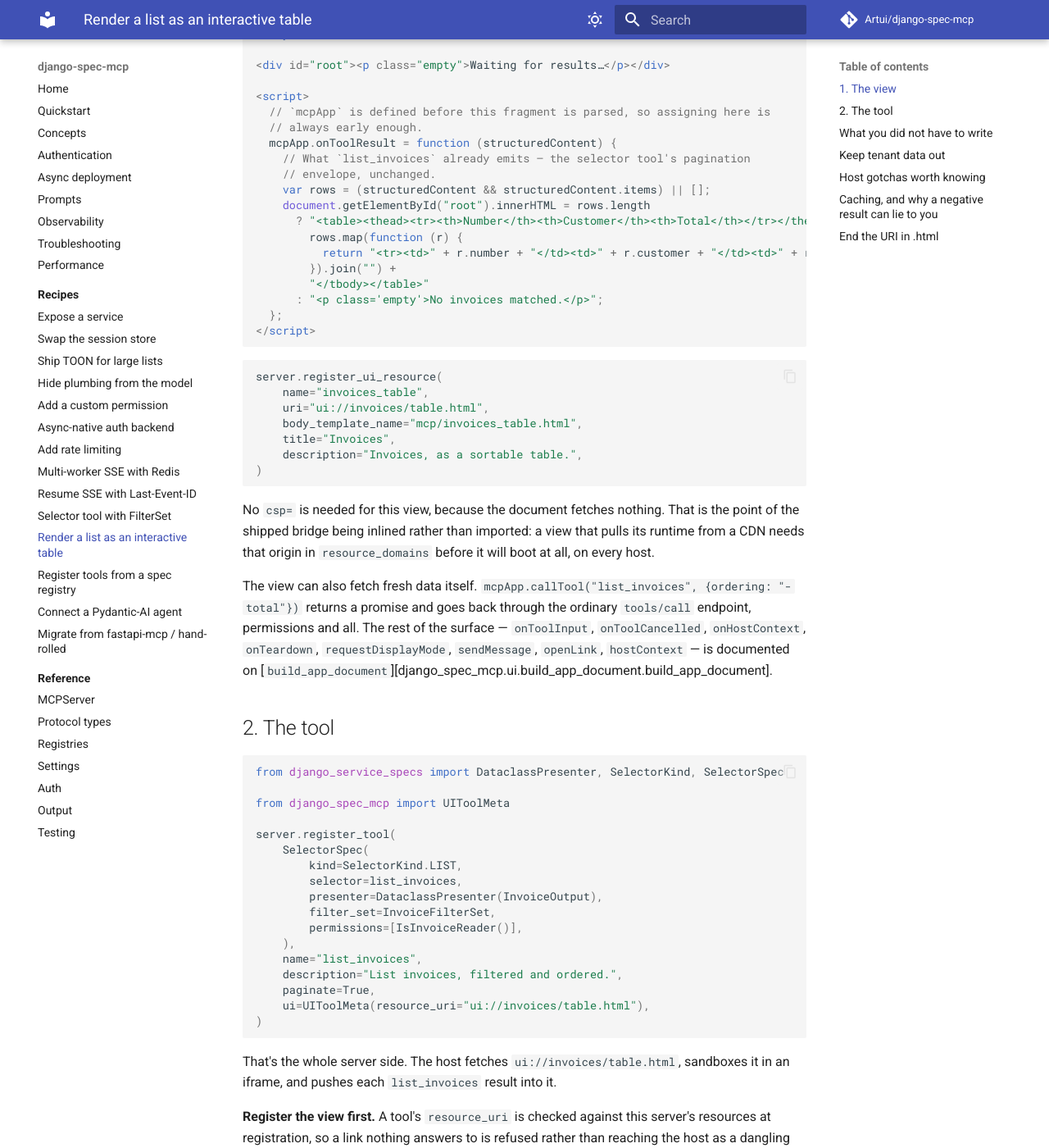
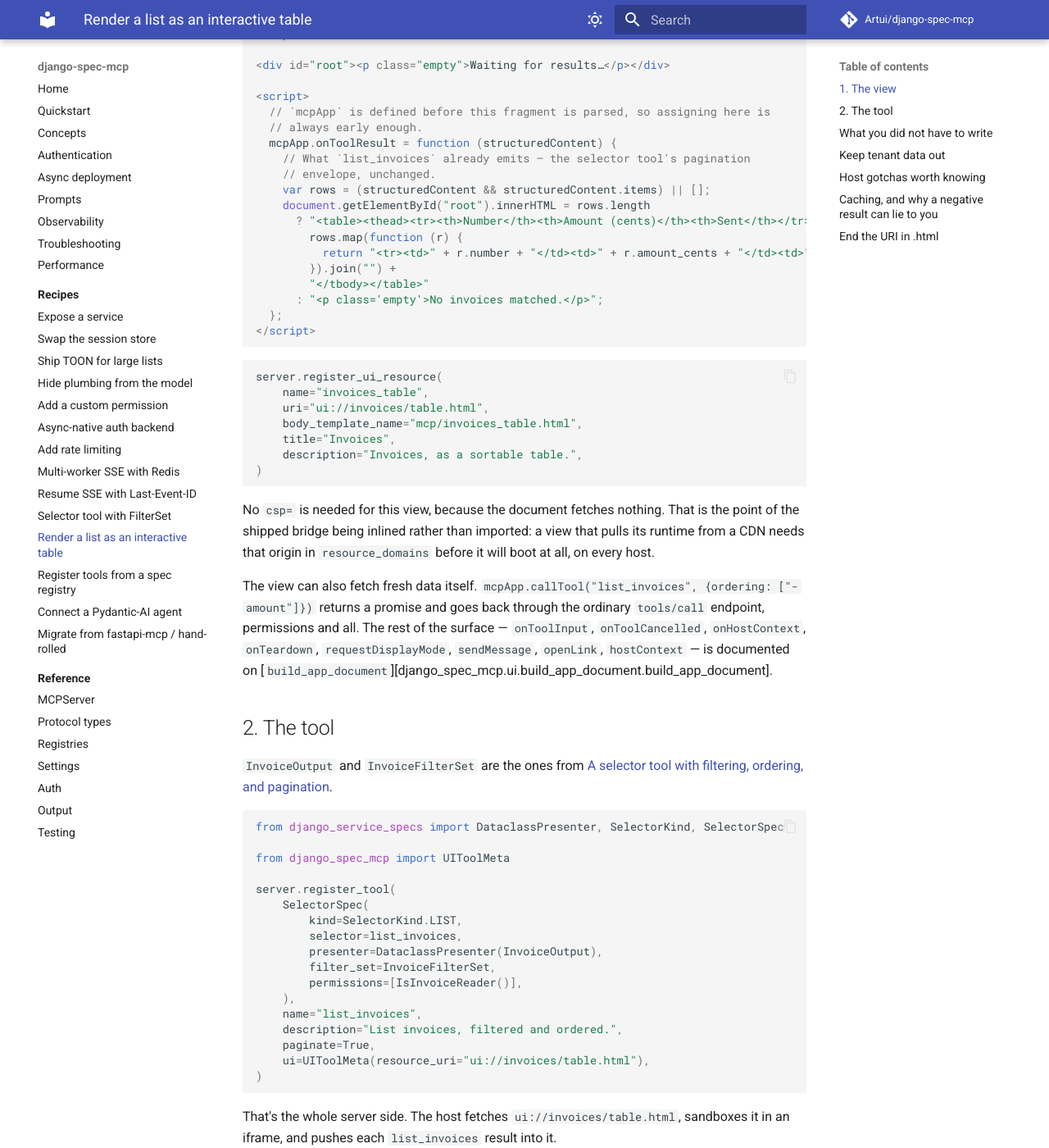
Before and after one commit to Artui/django-spec-mcp, an MkDocs documentation site: the page built from docs/recipes/interactive-view.md, in a window 1280 px wide and 1400 px high, scrolled down 638 px. Shown: the whole window at 82% size. Built offline with MkDocs 1.6.1 and Material for MkDocs 9.7.7, drawn with Linux system fonts in a browser that asks for light colours; comment, search, counter and statistics services are not loaded.

Commit message:
Docs: align the interactive view and audience examples with their specs
The view's in-page call sends ordering as the list the FilterSet advertises,
its columns read fields the presenter declares, and the audience override
registers the entry it reads back.

Co-Authored-By: Claude Opus 5.5 <noreply@anthropic.com>

````diff
--- a/docs/recipes/interactive-view.md
+++ b/docs/recipes/interactive-view.md
@@ -36,9 +36,9 @@ what you take on by skipping it.
     // envelope, unchanged.
     var rows = (structuredContent && structuredContent.items) || [];
     document.getElementById("root").innerHTML = rows.length
-      ? "<table><thead><tr><th>Number</th><th>Customer</th><th>Total</th></tr></thead><tbody>" +
+      ? "<table><thead><tr><th>Number</th><th>Amount (cents)</th><th>Sent</th></tr></thead><tbody>" +
         rows.map(function (r) {
-          return "<tr><td>" + r.number + "</td><td>" + r.customer + "</td><td>" + r.total + "</td></tr>";
+          return "<tr><td>" + r.number + "</td><td>" + r.amount_cents + "</td><td>" + (r.sent ? "yes" : "no") + "</td></tr>";
         }).join("") +
         "</tbody></table>"
       : "<p class='empty'>No invoices matched.</p>";
@@ -62,13 +62,16 @@ that pulls its runtime from a CDN needs that origin in `resource_domains`
 before it will boot at all, on every host.
 
 The view can also fetch fresh data itself. `mcpApp.callTool("list_invoices",
-{ordering: "-total"})` returns a promise and goes back through the ordinary
+{ordering: ["-amount"]})` returns a promise and goes back through the ordinary
 `tools/call` endpoint, permissions and all. The rest of the surface —
 `onToolInput`, `onToolCancelled`, `onHostContext`, `onTeardown`,
 `requestDisplayMode`, `sendMessage`, `openLink`, `hostContext` — is documented
 on [`build_app_document`][django_spec_mcp.ui.build_app_document.build_app_document].
 
 ## 2. The tool
+
+`InvoiceOutput` and `InvoiceFilterSet` are the ones from
+[A selector tool with filtering, ordering, and pagination](selector-tool-with-filterset.md).
 
 ```python
 from django_service_specs import DataclassPresenter, SelectorKind, SelectorSpec
````
Also changed, not shown: docs/recipes/agent-audience.md (+3 -1 lines).
